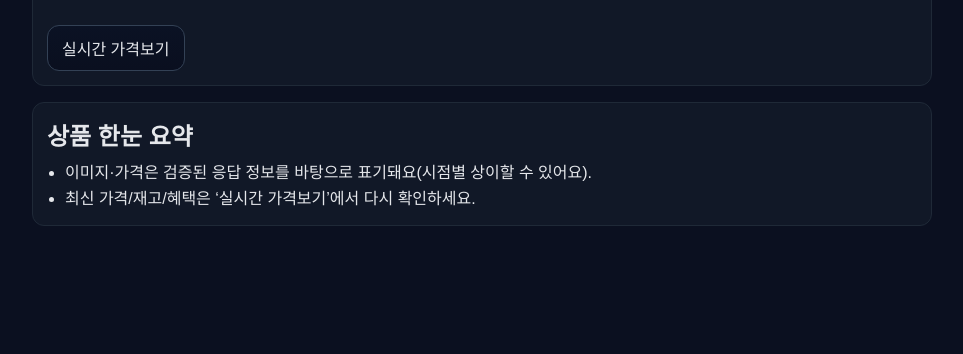
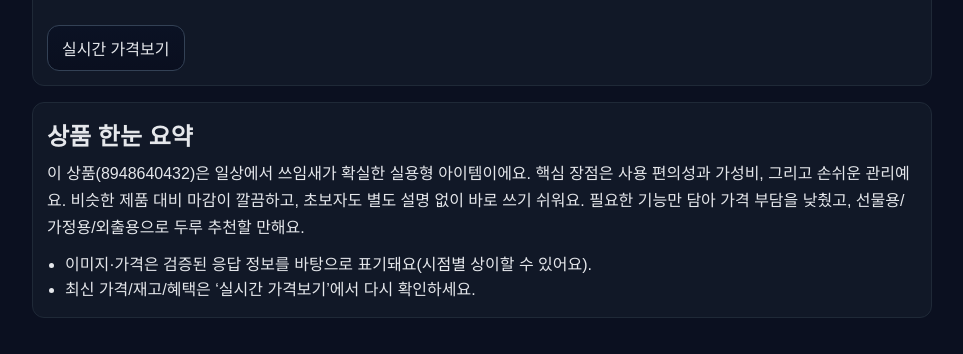
Before and after one commit to rkskqdl-a11y/yourshop, a plain HTML site: page p/8948640432.html in a window 1280 px wide. Shown: the part 507-861 px from the top of the page, without its empty margins (158-1121 px from the left). Before the commit the page ends 800 px from the top, so only its background shows below. Drawn offline with Linux system fonts and the light colour scheme.

Commit message:
Update 8948640432.html

```diff
--- a/p/8948640432.html
+++ b/p/8948640432.html
@@ -52,6 +52,11 @@
 
   <div class="section">
     <h2 style="margin:0 0 8px 0;">상품 한눈 요약</h2>
+    <p style="margin:0 0 10px; line-height:1.7;">
+  이 상품(8948640432)은 일상에서 쓰임새가 확실한 실용형 아이템이에요.
+  핵심 장점은 사용 편의성과 가성비, 그리고 손쉬운 관리예요. 비슷한 제품 대비 마감이 깔끔하고, 초보자도 별도 설명 없이 바로 쓰기 쉬워요.
+  필요한 기능만 담아 가격 부담을 낮췄고, 선물용/가정용/외출용으로 두루 추천할 만해요.
+</p>
     <ul style="margin:0; padding-left:18px; line-height:1.6;">
       <li>이미지·가격은 검증된 응답 정보를 바탕으로 표기돼요(시점별 상이할 수 있어요).</li>
       <li>최신 가격/재고/혜택은 ‘실시간 가격보기’에서 다시 확인하세요.</li>
```
